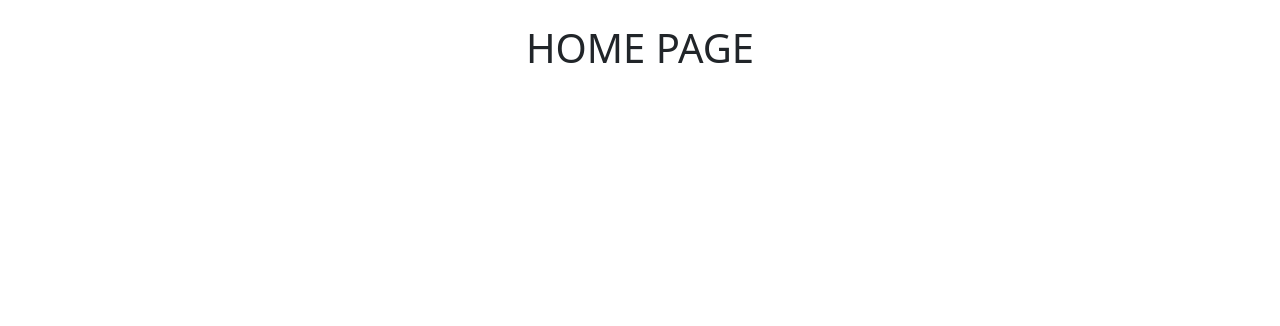
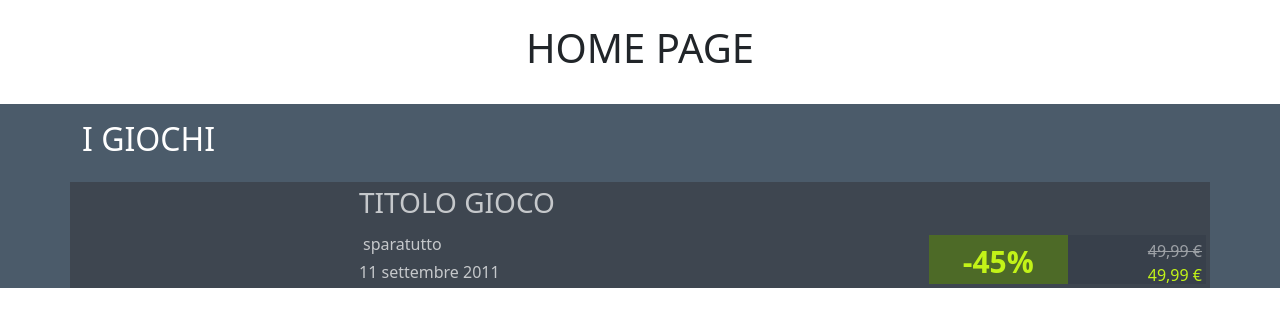
Before and after one commit to emanuelevolpes/boolsteam-frontend, a Vue app: page / in a window 1280 px wide. Shown: the top 326 px of the page. Built offline with nearby package versions, Linux system fonts and the light colour scheme.

Commit message:
feat: game banner components and price tag

```diff
--- /dev/null
+++ b/src/components/GameListBanner.vue
@@ -0,0 +1,48 @@
+<script>
+import PriceTag from './PriceTag.vue'
+export default {
+    name: 'GameListBanner',
+    components: {
+        PriceTag,
+    }
+}
+</script>
+
+<template>
+    <div class="banner row">
+        <div class="thumb col-3">
+            <img class="img-fluid" src="" alt="">
+        </div>
+        <div class="details col p-1">
+            <h3>TITOLO GIOCO</h3>
+            <div class="tags d-flex g-1">
+                <span class="p-1">sparatutto</span>
+            </div>
+            <div class="d-flex">
+                <div class="release-date">11 settembre 2011</div>
+                <div class="platform">
+
+                </div>
+            </div>
+        </div>
+        <div class="price col-3 p-1 d-flex align-items-end">
+            <PriceTag class="h-50" />
+        </div>
+    </div>
+</template>
+
+<style lang="scss" scoped>
+.banner {
+    background-color: #3e4650;
+
+    .details {
+        color: white;
+        opacity: 0.7;
+
+        .span {
+            background-color: #49515b;
+            font-size: 1rem;
+        }
+    }
+}
+</style>
--- /dev/null
+++ b/src/components/GamesList.vue
@@ -0,0 +1,34 @@
+<script>
+import GameListBanner from './GameListBanner.vue';
+export default {
+    name: 'GamesList',
+    components: {
+        GameListBanner
+    }
+}
+</script>
+
+<template>
+    <section>
+        <div class="container">
+            <h2 class="py-3">I GIOCHI</h2>
+            <div class="d-flex flex-column gap-1">
+                <GameListBanner />
+            </div>
+        </div>
+    </section>
+</template>
+
+<style lang="scss" scoped>
+section {
+    background-color: #4b5b6a;
+
+    .container {
+
+        h2 {
+            color: white;
+        }
+    }
+
+}
+</style>
--- /dev/null
+++ b/src/components/PriceTag.vue
@@ -0,0 +1,48 @@
+<script>
+
+export default {
+    name: 'PriceTag'
+}
+</script>
+
+<template>
+    <div class="d-flex w-100 price-tag">
+        <div class="discount w-50 p-1">
+            <p class="align-middle">-45%</p>
+        </div>
+        <div class="price w-50 p-1 d-flex flex-column align-items-end">
+            <span class="original-price">49,99 €</span>
+            <span class="discounted-price">49,99 €</span>
+        </div>
+    </div>
+</template>
+
+<style lang="scss" scoped>
+.price-tag {
+    text-align: center;
+
+    .discount {
+        background-color: #4d6a27;
+
+        p {
+            color: #c2f318;
+            font-size: 1.875rem;
+            font-weight: bold;
+        }
+    }
+
+    .price {
+        background-color: #38404b;
+
+        .original-price {
+            color: white;
+            opacity: 0.5;
+            text-decoration: line-through;
+        }
+
+        .discounted-price {
+            color: #c2f318;
+        }
+    }
+}
+</style>
--- a/src/pages/AppHome.vue
+++ b/src/pages/AppHome.vue
@@ -1,15 +1,19 @@
 <template>
     <section>
         <h1 class="text-center p-4">HOME PAGE</h1>
+        <GamesList />
     </section>
 </template>
 
 <script>
-    export default{
-        name: 'AppHome'
+import GamesList from '../components/GamesList.vue';
+
+export default {
+    name: 'AppHome',
+    components: {
+        GamesList
     }
+}
 </script>
 
-<style lang="scss" scoped>
-
-</style>
+<style lang="scss" scoped></style>
```
